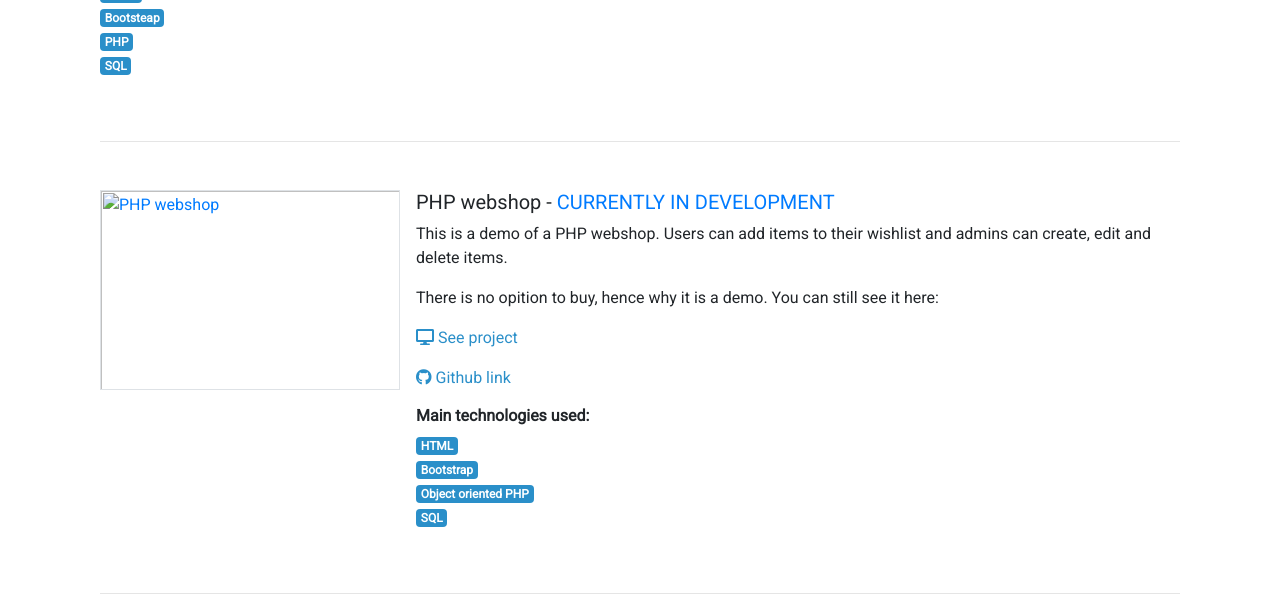
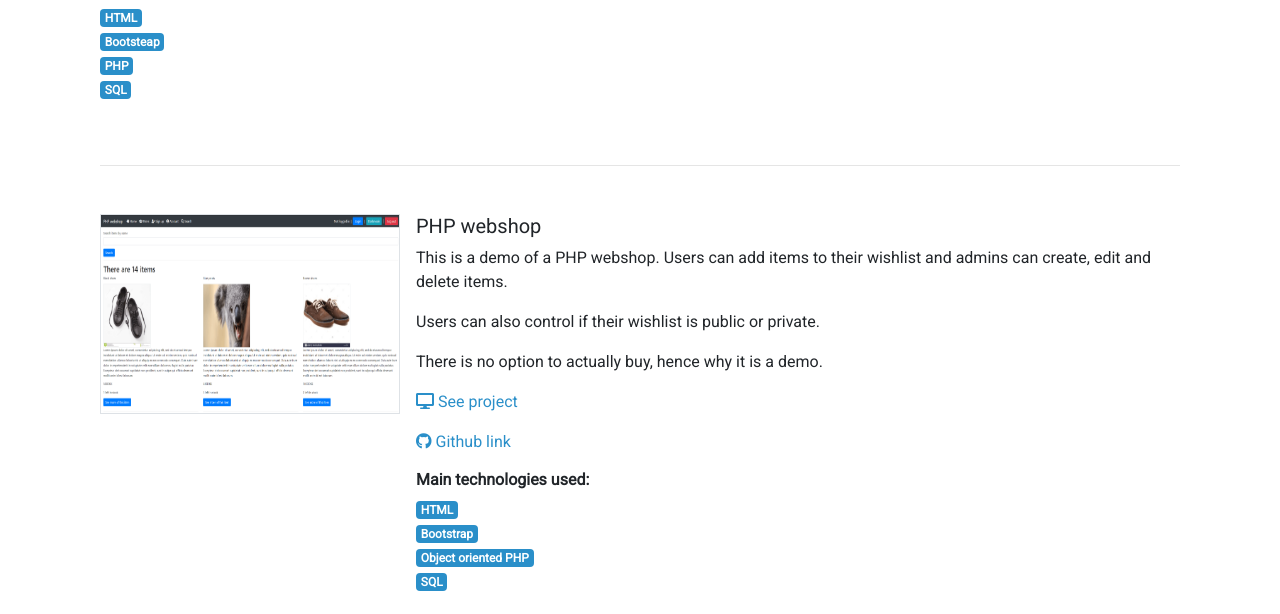
Before and after one commit to Adnan-Bacic/adnanbacic.dk, a PHP site: page /php.php in a window 1280 px wide. Shown: the part 1896-2510 px from the top of the page. Run offline with PHP 8.4, Linux system fonts and the light colour scheme; some libraries are stand-ins or nearby versions.

Commit message:
added session back to config. added php webshop projects.

```diff
--- a/src/includes/config.php
+++ b/src/includes/config.php
@@ -4,6 +4,10 @@
 	$environment = 'development';
 	switch($environment){
 		case 'development':
+			ob_start();
+			session_start();
+			print_r($_SESSION);
+			echo '<br>';
 			// prints e.g. 'Current PHP version: 4.1.1'
 			echo 'Current PHP version: ' . phpversion();
 
@@ -22,6 +26,8 @@
 			break;
 
 		case 'production':
+			ob_start();
+			session_start();
 			break;
 
 		default:
--- a/src/includes/mail.php
+++ b/src/includes/mail.php
@@ -21,7 +21,7 @@ $mailMessage = wordwrap($mailMessage, 70);
 mail($mailTo, $mailSubject, $inboxText, $headerText);
 
 
-$_SESSION['mail-feedback'] = '<h2 class="col-12 text-center mb-5">Thank you! Your mail has been sent.</h2>';
+$_SESSION['mail-feedback'] = '<h2 class="col-12 text-center">Thank you! Your mail has been sent.</h2>';
 header('location: contact.php');
 exit();
 
--- a/src/php.php
+++ b/src/php.php
@@ -134,12 +134,13 @@
 
 			<div class="media">
 				<a href="https://adnanbacic.dk/folders/coding/oopphp_webshop/index.php" target="_blank" rel="noopener noreferrer">
-					<img src="https://via.placeholder.com/300x200?text=No+image+yet" width="300" height="200" class="align-self-start mr-3 border" alt="PHP webshop">
+					<img src="images/php-webshop-thumbnail.png" width="300" height="200" class="align-self-start mr-3 border" alt="PHP webshop">
                 </a>
                 <div class="media-body mr-3 m-0">
-					<h5 class="mt-0">PHP webshop - <span class="text-primary">CURRENTLY IN DEVELOPMENT</span></h5>
+					<h5 class="mt-0">PHP webshop</h5>
 					<p>This is a demo of a PHP webshop. Users can add items to their wishlist and admins can create, edit and delete items.</p>
-					<p>There is no opition to buy, hence why it is a demo. You can still see it here:</p>
+					<p>Users can also control if their wishlist is public or private.</p>
+					<p>There is no option to actually buy, hence why it is a demo.</p>
 					<p>
 						<a class="link" href="https://adnanbacic.dk/folders/php/oopphp_webshop/" target="_blank" rel="noopener noreferrer"><i class="fas fa-desktop mr-1"></i>See project</a>
 					</p>
```
Also changed, not shown: src/images/php-webshop-thumbnail.png (added).
